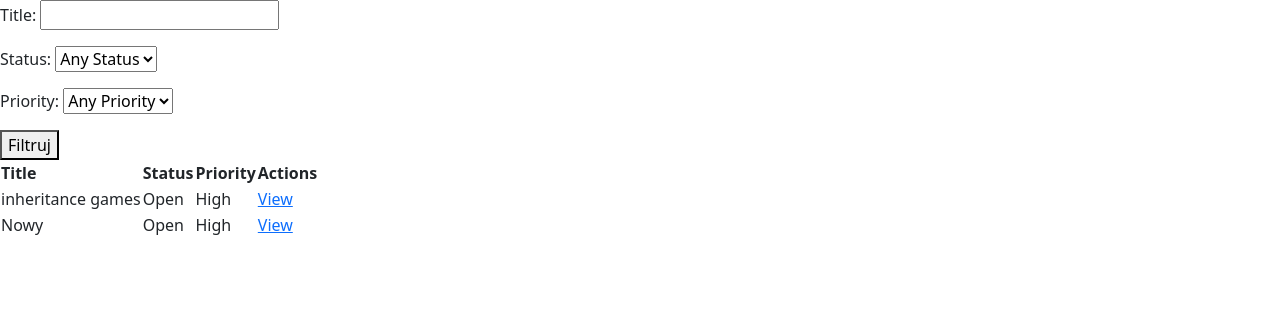
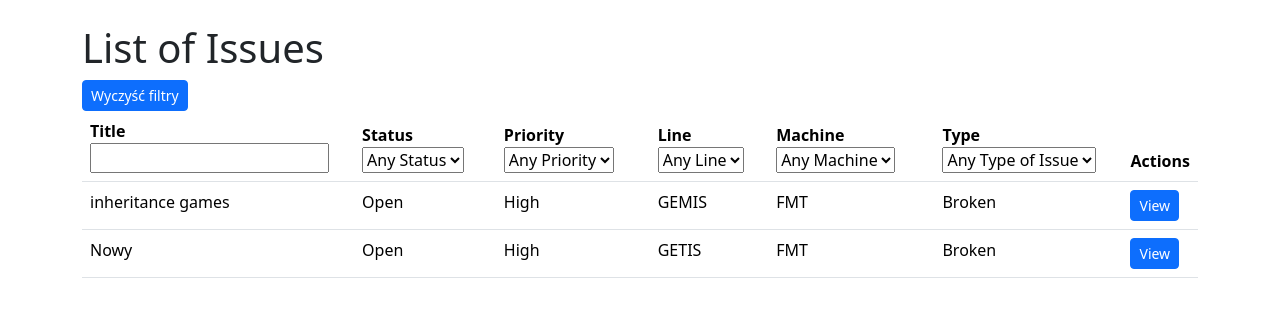
Before and after one commit to Szabson123/For_NPI, a Django app: page /user_profile/history_issue_list/ in a window 1280 px wide. Shown: the part 77-394 px from the top of the page. Run offline with Django 4.2, Linux system fonts and the light colour scheme; data comes from the database, SQL or seed files in the repository; both versions use the stored data as it was after the commit.

Commit message:
searchin tool

```diff
--- a/for_npi/user_profile/forms.py
+++ b/for_npi/user_profile/forms.py
@@ -60,3 +60,10 @@ class IssueFilterForm(forms.Form):
     title = forms.CharField(required=False)
     status = forms.ChoiceField(choices=STATUS_CHOICES, required=False)
     priority = forms.ChoiceField(choices=PRIORITY_CHOICES, required=False)
+    line_choices = [('', 'Any Line')] + [(line, line) for line in ProductionIssue.objects.values_list('line', flat=True).distinct()]
+    machine_choices = [('', 'Any Machine')] + [(machine, machine) for machine in ProductionIssue.objects.values_list('machine', flat=True).distinct()]
+    type_of_issue_choices = [('', 'Any Type of Issue')] + [(issue_type, issue_type) for issue_type in ProductionIssue.objects.values_list('type_of_issue', flat=True).distinct()]
+
+    line = forms.ChoiceField(choices=line_choices, required=False)
+    machine = forms.ChoiceField(choices=machine_choices, required=False)
+    type_of_issue = forms.ChoiceField(choices=type_of_issue_choices, required=False)
--- a/for_npi/user_profile/models.py
+++ b/for_npi/user_profile/models.py
@@ -35,7 +35,7 @@ class ProductionIssue(models.Model):
         ('high', 'High')
     )
 
-    title = models.CharField(max_length=100)
+    title = models.CharField(max_length=25)
     description = models.TextField()
     reported_by = models.ForeignKey(settings.AUTH_USER_MODEL, on_delete=models.CASCADE, related_name='reported_issues')
     report_date = models.DateTimeField(default=timezone.now)
--- a/for_npi/user_profile/templates/user_profile/history_issue_list.html
+++ b/for_npi/user_profile/templates/user_profile/history_issue_list.html
@@ -1,20 +1,26 @@
 {% extends "user_profile/base.html" %}
 
 {% block content %}
+<div class="container mt-4">
+    <h1>List of Issues</h1>
 
-<form method="get">
-    {{ form.as_p }}
-    <button type="submit">Filtruj</button>
-</form>
 
-<table>
+<table class="table">
     <thead>
-        <tr>
-            <th>Title</th>
-            <th>Status</th>
-            <th>Priority</th>
-            <th>Actions</th>
-        </tr>
+        <form method="get">
+            <tr>
+
+                    <button class = "btn btn-primary btn-sm" type="submit" id="clearFilters">Wyczyść filtry</button>
+
+                <th>Title {{ form.title }}</th>
+                <th>Status {{ form.status }}</th>
+                <th>Priority {{ form.priority }}</th>
+                <th>Line {{ form.line }}</th>
+                <th>Machine {{ form.machine }}</th>
+                <th>Type {{ form.type_of_issue }}</th>
+                <th>Actions</th>
+            </tr>
+        </form>
     </thead>
     <tbody>
         {% for issue in issues %}
@@ -22,7 +28,10 @@
             <td>{{ issue.title }}</td>
             <td>{{ issue.get_status_display }}</td>
             <td>{{ issue.get_priority_display }}</td>
-            <td><a href="#">View</a></td>
+            <td>{{ issue.line }}</td>
+            <td>{{ issue.machine }}</td>
+            <td>{{ issue.type_of_issue }}</td>
+            <td><a href="#" class="btn btn-primary btn-sm">View</a></td>
         </tr>
         {% endfor %}
     </tbody>
@@ -36,6 +45,23 @@
     document.getElementById('id_priority').onchange = function() {
         this.form.submit();
     };
+    document.getElementById('id_line').onchange = function() {
+        this.form.submit();
+    };
+    document.getElementById('id_machine').onchange = function() {
+        this.form.submit();
+    };
+    document.getElementById('id_type_of_issue').onchange = function() {
+        this.form.submit();
+    }
+    document.getElementById('clearFilters').addEventListener('click', function() {
+        document.getElementById('id_status').value = '';
+        document.getElementById('id_priority').value = '';
+        document.getElementById('id_line').value = '';
+        document.getElementById('id_machine').value = '';
+        document.getElementById('id_type_of_issue').value = '';
+
+    });
 </script>
 
 {% endblock %}
--- a/for_npi/user_profile/views.py
+++ b/for_npi/user_profile/views.py
@@ -24,6 +24,11 @@ def history_issue_list(request):
         title = form.cleaned_data.get('title')
         status = form.cleaned_data.get('status')
         priority = form.cleaned_data.get('priority')
+        line = form.cleaned_data.get('line')
+        machine = form.cleaned_data.get('machine')
+        type_of_issue = form.cleaned_data.get('type_of_issue')
+
+        issues = ProductionIssue.objects.all()
 
         if title:
             issues = issues.filter(title__icontains=title)
@@ -31,6 +36,12 @@ def history_issue_list(request):
             issues = issues.filter(status=status)
         if priority:
             issues = issues.filter(priority=priority)
+        if line:
+            issues = issues.filter(line=line)
+        if machine:
+            issues = issues.filter(machine=machine)
+        if type_of_issue:
+            issues = issues.filter(type_of_issue=type_of_issue)
 
     return render(request, 'user_profile/history_issue_list.html', {'form': form, 'issues': issues})
 
@@ -74,7 +85,7 @@ class TaskDetailView(DetailView):
 
 
 
-@login_required
+@login_required(login_url='login')
 def accept_task(request, pk):
     task = get_object_or_404(Task, pk=pk)
     if request.method == 'POST':
```
Also changed, not shown: for_npi/db.sqlite3.
